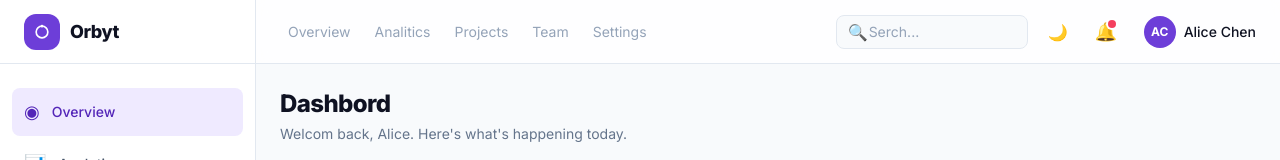
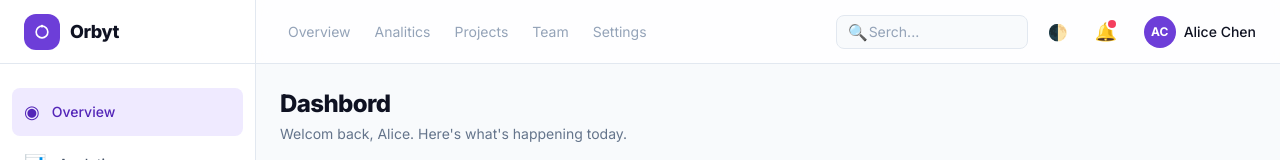
Before and after one commit to Thetaonelab/awesome-frontloop-demo, a React (Vite) app: page / in a window 1280 px wide. Shown: the top 160 px of the page. Built offline with nearby package versions, Linux system fonts and the light colour scheme.

Commit message:
change icon

```diff
--- a/src/components/TopBar.tsx
+++ b/src/components/TopBar.tsx
@@ -37,7 +37,7 @@ export function TopBar() {
           className="grid h-9 w-9 place-items-center rounded-lg text-slate-500 transition-colors hover:bg-slate-100 hover:text-ink dark:text-slate-400 dark:hover:bg-slate-800 dark:hover:text-white"
           title={`Switch to ${theme === 'light' ? 'dark' : 'light'} mode`}
         >
-          {theme === 'light' ? '🌙' : '☀️'}
+          {theme === 'light' ? '🌓' : '☀️'}
         </button>
 
         {/* Notifications */}
```
